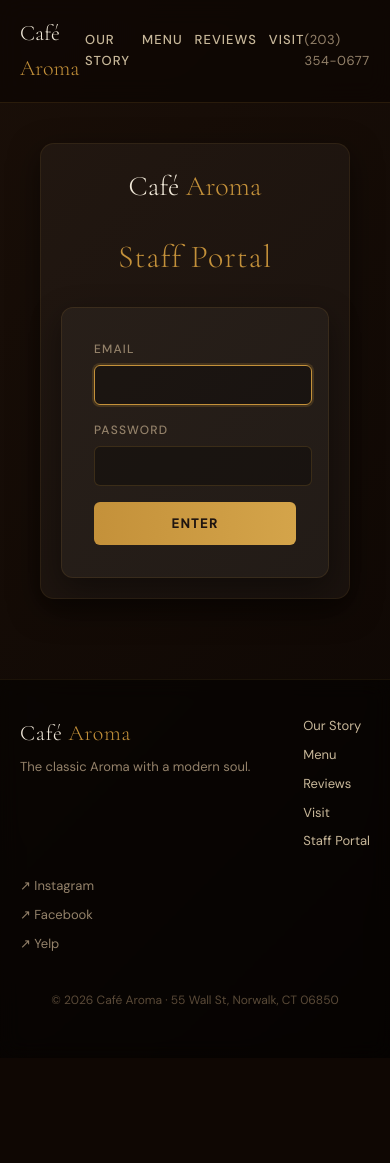
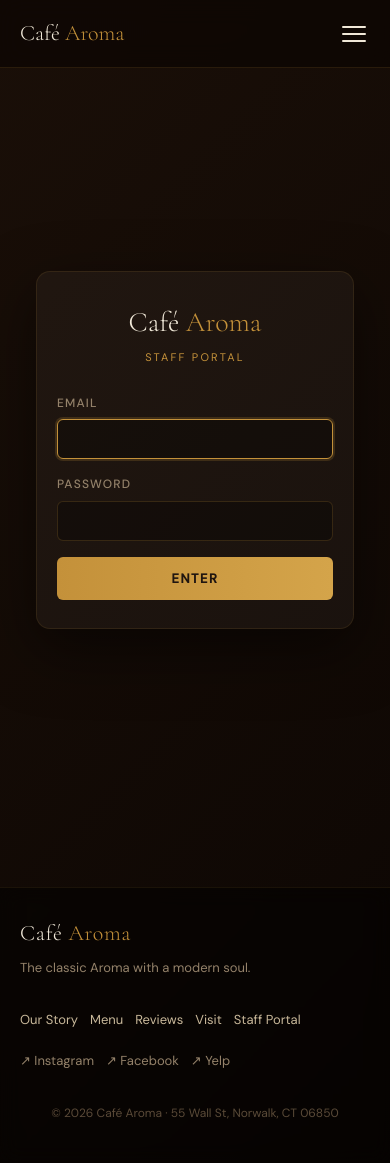
Before and after one commit to gpet01/CafeApp, a Flask app: page /admin/login in a window 390 px wide. Before the commit the page ends 1006 px from the top, so only its background shows below. Run offline with Flask 3, Linux system fonts and the light colour scheme.

Commit message:
Created Mobile functionality/view

```diff
--- a/static/script.js
+++ b/static/script.js
@@ -48,3 +48,23 @@ window.addEventListener("scroll", () => {
       : "rgba(196,145,58,0.15)";
   }
 });
+
+// ── Hamburger menu ────────────────────────────────────────────────────────────
+
+const hamburger = document.getElementById("hamburger");
+const navLinks  = document.getElementById("nav-links");
+
+if (hamburger && navLinks) {
+  hamburger.addEventListener("click", () => {
+    hamburger.classList.toggle("open");
+    navLinks.classList.toggle("open");
+  });
+
+  // Close menu when a link is clicked
+  navLinks.querySelectorAll("a").forEach(link => {
+    link.addEventListener("click", () => {
+      hamburger.classList.remove("open");
+      navLinks.classList.remove("open");
+    });
+  });
+}
--- a/static/styles.css
+++ b/static/styles.css
@@ -480,6 +480,7 @@ section {
 
 .location-box p { margin-bottom: 12px; font-size: 14px; }
 .location-box a { color: var(--gold); }
+.location-box .btn-primary { color: var(--espresso); }
 
 /* ── Forms ──────────────────────────────── */
 
@@ -595,6 +596,42 @@ form button:hover {
 .newsletter-form input { margin-bottom: 0; flex: 1; width: auto; }
 .newsletter-form button { width: auto; padding: 10px 24px; }
 
+/* ── Admin Login ────────────────────────── */
+
+.login-wrap {
+  min-height: 80vh;
+  display: flex;
+  align-items: center;
+  justify-content: center;
+  padding: 20px;
+}
+
+.login-box {
+  width: 100%;
+  max-width: 400px;
+  background: rgba(255,255,255,0.04);
+  border: 1px solid rgba(196,145,58,0.12);
+  border-radius: 14px;
+  padding: 40px 32px;
+  box-shadow: 0 20px 60px rgba(0,0,0,0.5);
+}
+
+.login-sub {
+  text-align: center;
+  font-size: 11px;
+  letter-spacing: 0.2em;
+  text-transform: uppercase;
+  color: var(--gold);
+  margin: 4px 0 28px;
+}
+
+.login-form { max-width: 100%; padding: 0; background: transparent; border: none; box-shadow: none; }
+.login-form input { width: 100%; box-sizing: border-box; }
+
+@media (max-width: 768px) {
+  .login-box { padding: 28px 20px; }
+}
+
 /* ── Admin / Dashboard ──────────────────── */
 
 .members-container {
@@ -653,6 +690,7 @@ form button:hover {
 .table-row:nth-child(even) { background: rgba(255,255,255,0.02); }
 .table-row:hover { background: rgba(196,145,58,0.08); }
 .table-cell { padding: 13px 14px; border-bottom: 1px solid rgba(255,255,255,0.05); font-size: 14px; color: var(--muted); }
+
 
 .status-pill { display: inline-block; padding: 3px 10px; border-radius: 20px; font-size: 11px; letter-spacing: 0.08em; text-transform: uppercase; }
 .status-pending  { background: rgba(196,145,58,0.15); color: var(--gold);  border: 1px solid rgba(196,145,58,0.3); }
@@ -756,16 +794,131 @@ form button:hover {
 .footer-copy { width: 100%; text-align: center; margin-top: 12px; }
 .footer-copy p { color: #5a4a38; font-size: 12px; }
 
+/* ── Hamburger ───────────────────────────── */
+
+.hamburger {
+  display: none;
+  flex-direction: column;
+  gap: 5px;
+  cursor: pointer;
+  padding: 4px;
+  background: none;
+  border: none;
+}
+
+.hamburger span {
+  display: block;
+  width: 24px;
+  height: 2px;
+  background: var(--cream);
+  border-radius: 2px;
+  transition: 0.3s;
+}
+
+.hamburger.open span:nth-child(1) { transform: translateY(7px) rotate(45deg); }
+.hamburger.open span:nth-child(2) { opacity: 0; }
+.hamburger.open span:nth-child(3) { transform: translateY(-7px) rotate(-45deg); }
+
 /* ── Responsive ─────────────────────────── */
 
 @media (max-width: 768px) {
-  .about-grid, .visit-grid { grid-template-columns: 1fr; }
+
+  /* Navbar */
+  .hamburger { display: flex; }
+
+  .nav-links {
+    display: none;
+    flex-direction: column;
+    gap: 0;
+    position: absolute;
+    top: 100%;
+    left: 0; right: 0;
+    background: rgba(12, 6, 3, 0.97);
+    backdrop-filter: blur(16px);
+    border-bottom: 1px solid rgba(196,145,58,0.15);
+    padding: 8px 0;
+    z-index: 99;
+  }
+
+  .nav-links.open { display: flex; }
+
+  .nav-links a {
+    padding: 14px 24px;
+    font-size: 13px;
+    border-bottom: 1px solid rgba(255,255,255,0.04);
+  }
+
+  .nav-links a::after { display: none; }
+
+  .nav-phone { display: none; }
+
+  .nav-container { position: relative; }
+
+  /* Page */
+  .page { margin: 24px auto; padding: 0 16px; }
+
+  section { margin-bottom: 56px; }
+
+  /* Hero */
+  .hero { padding: 64px 16px 40px; }
+  .hero-buttons { flex-direction: column; align-items: center; }
+  .hero-buttons a { width: 100%; max-width: 280px; text-align: center; }
+
+  /* About */
+  .about-grid { grid-template-columns: 1fr; gap: 28px; }
+  .about-stats { grid-template-columns: 1fr 1fr; gap: 10px; }
+  .stat-card { padding: 14px; }
+  .stat-num { font-size: 28px; }
+
+  /* Menu */
+  .filter-tabs { gap: 6px; }
+  .filter-btn { padding: 7px 14px; font-size: 11px; }
+
+  /* Extras */
+  .extras-grid { grid-template-columns: 1fr; }
+
+  /* Reviews */
+  .reviews-grid { grid-template-columns: 1fr; }
+
+  /* Visit */
+  .visit-grid { grid-template-columns: 1fr; gap: 28px; }
+
+  /* Forms */
   .form-row { grid-template-columns: 1fr; }
-  .extras-grid { grid-template-columns: 1fr; }
+  form { padding: 20px 16px; }
+  form input, form select, form textarea { width: 100%; box-sizing: border-box; }
+
+  .newsletter-form {
+    flex-direction: column;
+    padding: 0;
+    background: transparent;
+    border: none;
+    box-shadow: none;
+  }
+  .newsletter-form input { width: 100%; box-sizing: border-box; }
+  .newsletter-form button { width: 100%; }
+
+  /* Star rating */
+  .star-rating label { font-size: 34px; }
+
+  /* Footer */
+  .footer-container { flex-direction: column; gap: 20px; padding: 28px 20px; }
+  .footer-links, .footer-social { flex-direction: row; flex-wrap: wrap; gap: 12px; }
+
+  /* Toast */
+  #toast-container { left: 16px; right: 16px; top: 70px; }
+  .toast { min-width: unset; width: 100%; }
+
+  /* Admin */
+  .members-container { padding: 16px; margin: 12px; border-radius: 10px; }
+  .home-cards { gap: 10px; }
+  .home-card { width: calc(50% - 5px); max-width: none; padding: 16px 10px; }
+  .stats-number { font-size: 36px; }
+
+  .members-table { display: block; overflow-x: auto; -webkit-overflow-scrolling: touch; }
+}
+
+@media (max-width: 400px) {
+  .home-card { width: 100%; }
   .about-stats { grid-template-columns: 1fr 1fr; }
-  .nav-links { gap: 12px; font-size: 12px; }
-  .members-container { padding: 20px; margin: 20px; }
-  .newsletter-form { flex-direction: column; }
-  .newsletter-form button { width: 100%; }
-  .home-card { width: 100%; max-width: 280px; }
 }
--- a/templates/admin.html
+++ b/templates/admin.html
@@ -199,7 +199,6 @@
 
 {% block extra_scripts %}
 <script>
-  // Live clock in title
   function tick() {
     document.title = new Date().toLocaleTimeString("en-US",{hour:"2-digit",minute:"2-digit"}) + " · Dashboard";
   }
--- a/templates/admin_login.html
+++ b/templates/admin_login.html
@@ -2,16 +2,18 @@
 {% block title %}Staff Portal — {{ info.name }}{% endblock %}
 
 {% block content %}
-<div class="members-container" style="max-width:420px">
-  <div class="brand-center">Café <span>Aroma</span></div>
-  <h1 class="page-title">Staff Portal</h1>
+<div class="login-wrap">
+  <div class="login-box">
+    <div class="brand-center">Café <span>Aroma</span></div>
+    <p class="login-sub">Staff Portal</p>
 
-  <form method="POST" action="{{ url_for('admin_login') }}">
-    <label>Email</label>
-    <input type="email" name="email" required autofocus>
-    <label>Password</label>
-    <input type="password" name="password" required>
-    <button type="submit">Enter</button>
-  </form>
+    <form method="POST" action="{{ url_for('admin_login') }}" class="login-form">
+      <label>Email</label>
+      <input type="email" name="email" required autofocus autocomplete="email">
+      <label>Password</label>
+      <input type="password" name="password" required autocomplete="current-password">
+      <button type="submit">Enter</button>
+    </form>
+  </div>
 </div>
 {% endblock %}
--- a/templates/base.html
+++ b/templates/base.html
@@ -2,6 +2,7 @@
 <html lang="en">
 <head>
     <meta charset="UTF-8">
+    <meta name="viewport" content="width=device-width, initial-scale=1.0">
     <title>{% block title %} {{ info.name }} -- Norwalk, CT {% endblock %}</title>
     <link rel="preconnect" href="https://fonts.googleapis.com">
     <link href="https://fonts.googleapis.com/css2?family=Cormorant+Garamond:ital,wght@0,300;0,400;0,600;1,400&family=DM+Sans:opsz,wght@9..40,300;9..40,400;9..40,500&display=swap" rel="stylesheet">
@@ -12,7 +13,7 @@
     <header class="navbar">
         <div class="nav-container">
           <a class="brand" href="{{ url_for('home') }}">Café <span>Aroma</span></a>
-          <nav class="nav-links">
+          <nav class="nav-links" id="nav-links">
             <a href="{{ url_for('home') }}#about">Our Story</a>
             <a href="{{ url_for('home') }}#menu">Menu</a>
             <a href="{{ url_for('home') }}#reviews">Reviews</a>
@@ -23,6 +24,9 @@
             {% endif %}
           </nav>
           <a href="tel:{{ info.phone_raw }}" class="nav-phone">{{ info.phone }}</a>
+          <button class="hamburger" id="hamburger" aria-label="Menu">
+            <span></span><span></span><span></span>
+          </button>
         </div>
     </header>
 
```
